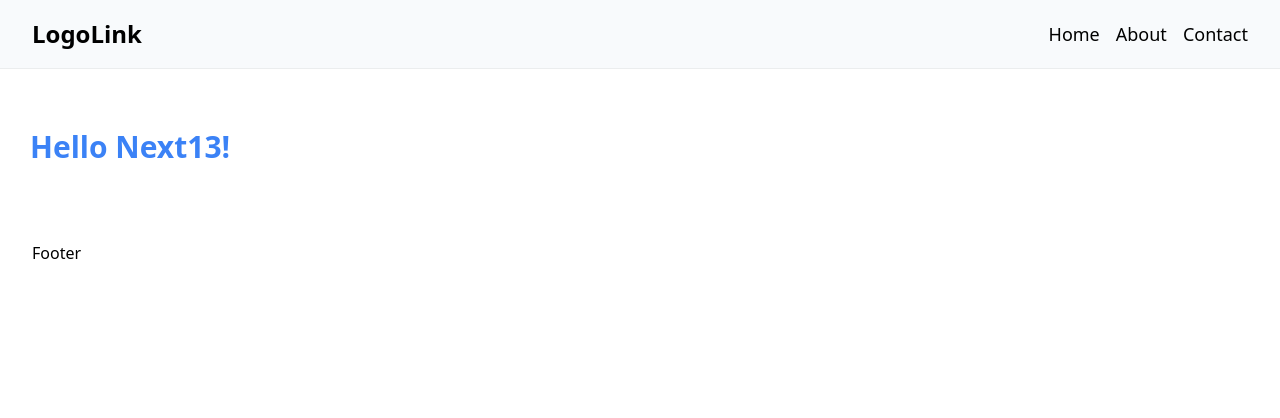
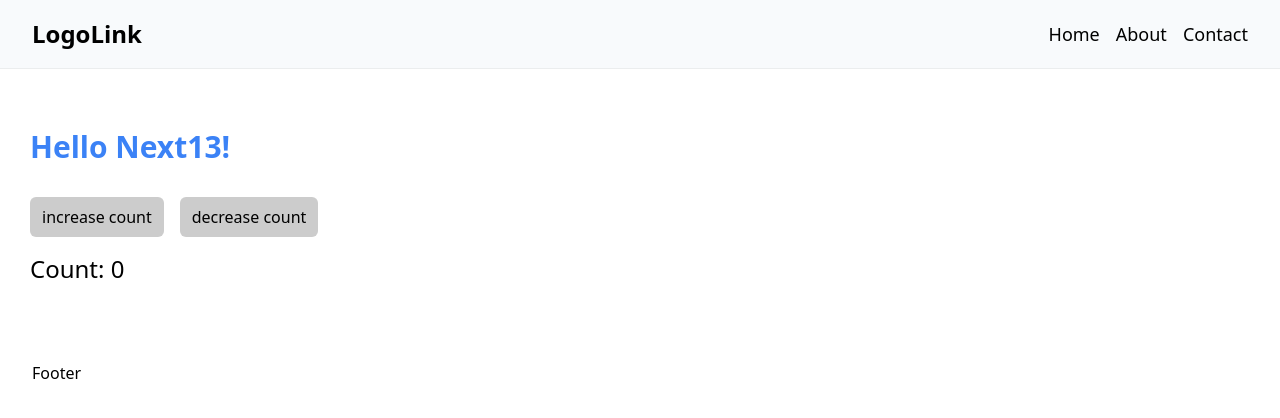
Before and after one commit to Iftee97/responsive-navbar-sidebar-next13, a Next.js app: page / in a window 1280 px wide. Shown: the top 418 px of the page. Built offline with nearby package versions, Linux system fonts and the light colour scheme.

Commit message:
added a touch more functionality

```diff
--- a/context/AppContext.js
+++ b/context/AppContext.js
@@ -4,9 +4,18 @@ export const AppContext = createContext()
 
 export default function AppContextProvider({ children }) {
   const [showSidebar, setShowSidebar] = useState(false)
+  const [count, setCount] = useState(0)
 
   const toggleSidebar = () => {
     setShowSidebar(!showSidebar)
+  }
+
+  const increaseCount = () => {
+    setCount(count + 1)
+  }
+
+  const decreaseCount = () => {
+    setCount(count - 1)
   }
 
   return (
@@ -14,7 +23,10 @@ export default function AppContextProvider({ children }) {
       value={{
         showSidebar,
         setShowSidebar,
-        toggleSidebar
+        toggleSidebar,
+        count,
+        increaseCount,
+        decreaseCount,
       }}
     >
       {children}
--- a/pages/index.js
+++ b/pages/index.js
@@ -1,6 +1,14 @@
 import Head from "next/head"
+import { useContext } from "react"
+import { AppContext } from "@/context/AppContext"
 
 export default function Home() {
+  const {
+    count,
+    increaseCount,
+    decreaseCount
+  } = useContext(AppContext)
+
   return (
     <>
       <Head>
@@ -9,9 +17,26 @@ export default function Home() {
       </Head>
 
       <main>
-        <h1 className="text-3xl text-blue-500 font-bold">
+        <h1 className="text-3xl text-blue-500 font-bold mb-8">
           Hello Next13!
         </h1>
+        <div className="flex items-center gap-4">
+          <button
+            className="px-3 py-2 bg-[#ccc] text-[#000] rounded-md"
+            onClick={increaseCount}
+          >
+            increase count
+          </button>
+          <button
+            className="px-3 py-2 bg-[#ccc] text-[#000] rounded-md"
+            onClick={decreaseCount}
+          >
+            decrease count
+          </button>
+        </div>
+        <p className="text-2xl mt-4">
+          Count: {count}
+        </p>
       </main>
     </>
   )
```
Also changed, not shown: 1 other file (tests, documents, lock files or other folders).
